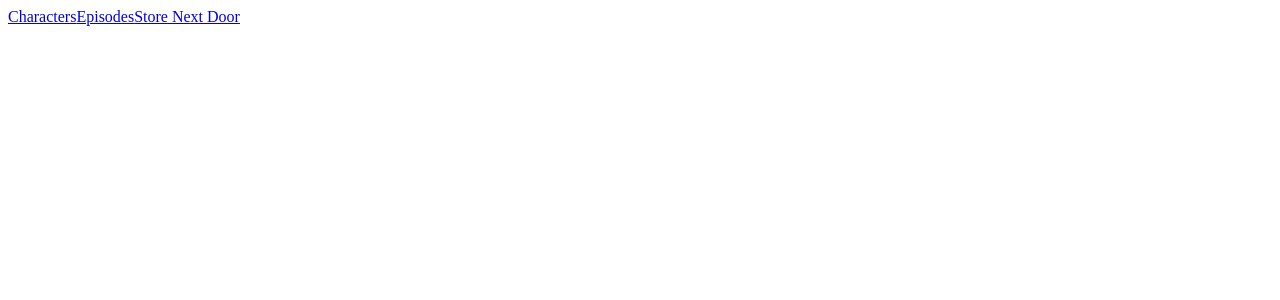
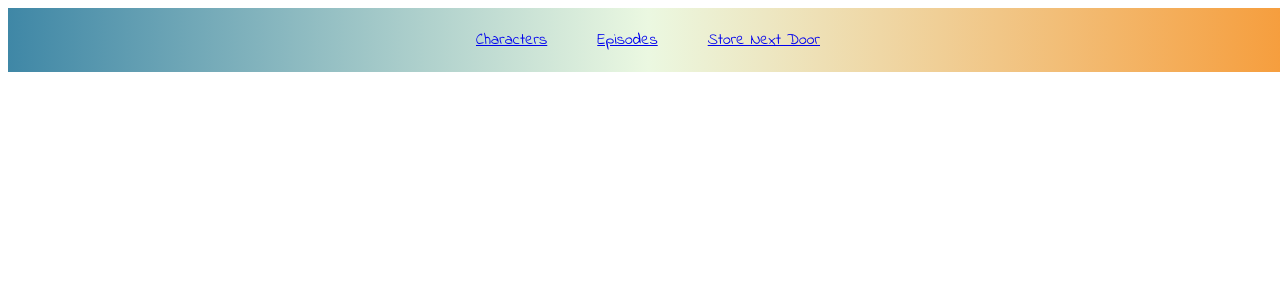
Before and after one commit to baileykue/nba-router, a React app: page / in a window 1280 px wide. Shown: the top 300 px of the page. Built offline with nearby package versions, Linux system fonts and the light colour scheme.

Commit message:
started to style the nav bar

```diff
--- a/src/App.css
+++ b/src/App.css
@@ -0,0 +1,10 @@
+@import url('https://fonts.googleapis.com/css2?family=Indie+Flower&display=swap');
+
+* {
+  font-family: 'Indie Flower', cursive;
+}
+
+.app {
+  height: 100vh;
+  width: 100vw;
+}
--- a/src/App.jsx
+++ b/src/App.jsx
@@ -1,12 +1,12 @@
 import { BrowserRouter, Switch, Route } from 'react-router-dom';
-import Nav from './views/Nav/Nav';
+import Nav from './components/Nav/Nav';
 import Home from './views/Home/Home';
 import Detail from './views/Detail/Detail';
-import './App.css';
+import styles from './App.css';
 
 export default function App() {
   return (
-    <div>
+    <div className={styles.app}>
       <BrowserRouter>
         <Nav />
         <Switch>
--- a/src/components/Header/Header.jsx
+++ /dev/null
@@ -1,5 +0,0 @@
-import React from 'react';
-
-export default function Header() {
-  return <div></div>;
-}
--- a/src/components/List/List.css
+++ b/src/components/List/List.css
@@ -2,10 +2,21 @@
   display: flex;
   flex-direction: row;
   flex-wrap: wrap;
+  align-items: center;
+  justify-content: center;
+  gap: 20px;
 }
 
 .link {
-  width: 20vw;
+  max-width: 20vw;
+  max-height: 50vh;
+  text-align: center;
+  padding: 10px;
+  border: 2px solid black;
+}
+
+.link:hover {
+  font-size: large;
 }
 
 .list_image {
@@ -13,3 +24,12 @@
   width: 15vw;
   object-fit: contain;
 }
+
+.link :link {
+  text-decoration: none;
+  color: black;
+}
+
+.link :visited {
+  color: grey;
+}
--- /dev/null
+++ b/src/components/Nav/Nav.css
@@ -0,0 +1,10 @@
+.nav {
+  width: 100%;
+  height: 8vh;
+  display: flex;
+  flex-direction: row;
+  justify-content: center;
+  align-items: center;
+  background: linear-gradient(0.25turn, #3f87a6, #ebf8e1, #f69d3c);
+  gap: 50px;
+}
--- a/src/views/Nav/Nav.jsx
+++ b/src/components/Nav/Nav.jsx
@@ -1,12 +1,13 @@
+import { NavLink } from 'react-router-dom';
 import React from 'react';
-import { NavLink } from 'react-router-dom';
+import styles from './Nav.css';
 
 export default function Nav() {
   return (
-    <div>
+    <header className={styles.nav}>
       <NavLink to="/characters">Characters</NavLink>
       <NavLink to="/episodes">Episodes</NavLink>
       <NavLink to="/storeNextDoor">Store Next Door</NavLink>
-    </div>
+    </header>
   );
 }
```
